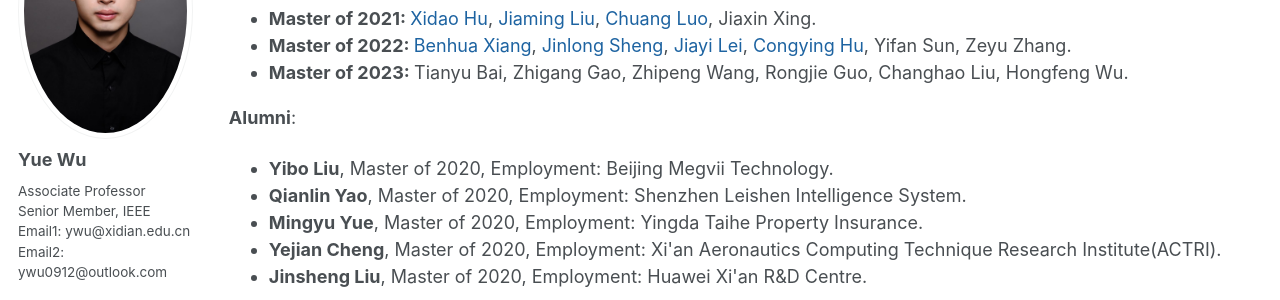
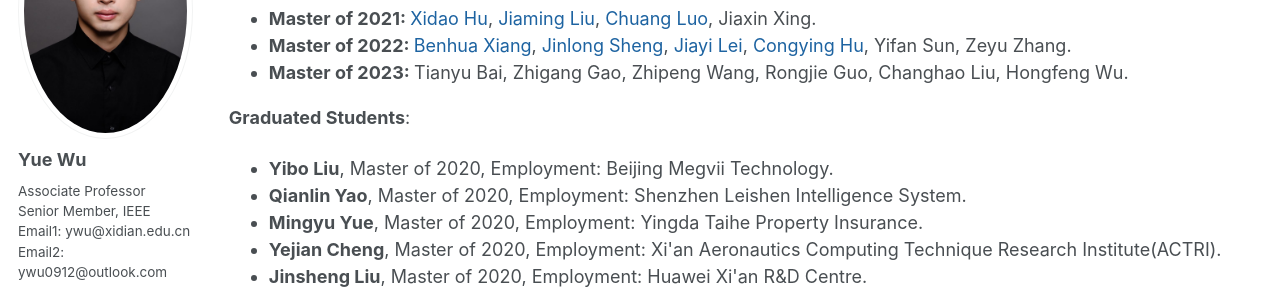
Before and after one commit to ywuchina/ywuchina.github.io, a Jekyll site: the page built from _pages/home.md, in a window 1280 px wide and 900 px high, scrolled down 3737 px. Shown: the part 153-453 px from the top of the window. Built offline with Jekyll 4.4.1, drawn with Linux system fonts in a browser that asks for light colours.

Commit message:
Update team.html

```diff
--- a/_includes/team.html
+++ b/_includes/team.html
@@ -54,7 +54,7 @@
     </li>
 </ul>
 
-<p><b>Alumni</b>: </p>
+<p><b>Graduated Students</b>: </p>
 <ul>
 
 <li style="margin-bottom: 1.5;">
```
